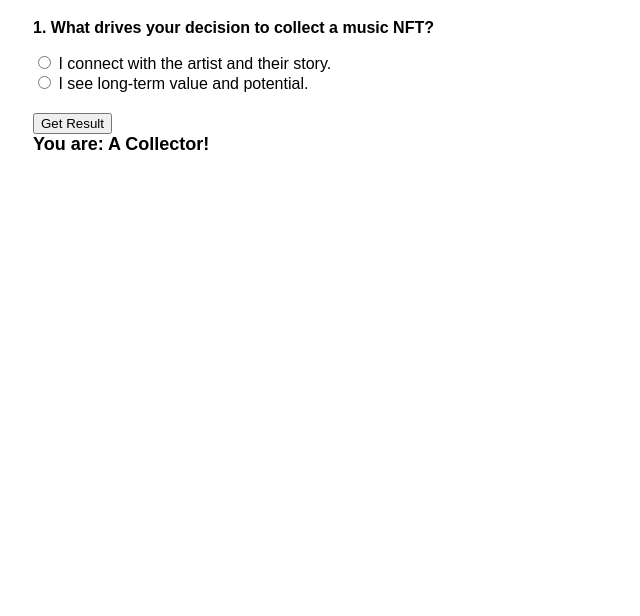
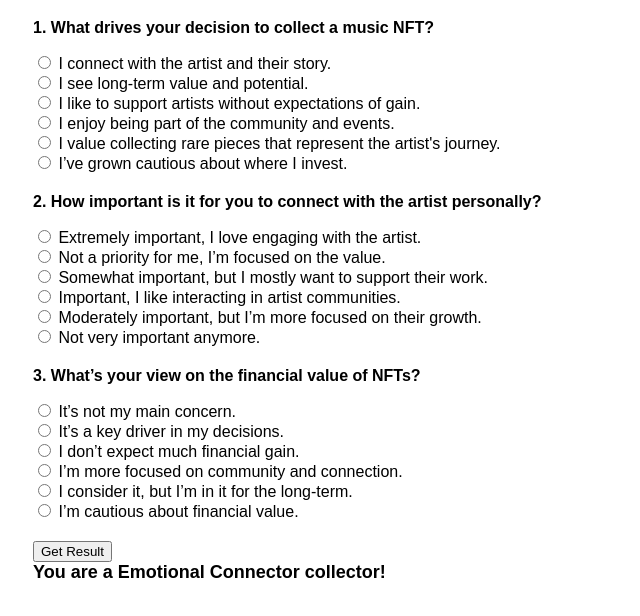
Before and after one commit to WIDEEYEFEELS/music-collector-type, a plain HTML site: page index.html in a window 1280 px wide. Both pictures are taken after a click on the button "Get Result". Shown: the part 126-742 px from the top of the page, without its empty margins (307-947 px from the left). Drawn offline with Linux system fonts and the light colour scheme.

Commit message:
Update index.html

```diff
--- a/index.html
+++ b/index.html
@@ -15,17 +15,41 @@
 <body>
     <div class="container">
         <h1>What Kind of Music NFT Collector Are You?</h1>
-        <div id="quiz">
-            <div class="question" data-archetype="A">
+        <form id="quizForm">
+            <div class="question">
                 <p>1. What drives your decision to collect a music NFT?</p>
-                <input type="radio" name="q1" value="A"> I connect with the artist and their story.<br>
-                <input type="radio" name="q1" value="B"> I see long-term value and potential.<br>
-                <!-- Add other choices here -->
+                <input type="radio" name="q1" value="Emotional Connector"> I connect with the artist and their story.<br>
+                <input type="radio" name="q1" value="Value-Seeker"> I see long-term value and potential.<br>
+                <input type="radio" name="q1" value="Pragmatic Supporter"> I like to support artists without expectations of gain.<br>
+                <input type="radio" name="q1" value="Community-Engaged Collector"> I enjoy being part of the community and events.<br>
+                <input type="radio" name="q1" value="Long-Term Patron"> I value collecting rare pieces that represent the artist's journey.<br>
+                <input type="radio" name="q1" value="Skeptical Investor"> I’ve grown cautious about where I invest.<br>
             </div>
-            <!-- Repeat for all questions -->
 
-            <button onclick="getResult()">Get Result</button>
-        </div>
+            <div class="question">
+                <p>2. How important is it for you to connect with the artist personally?</p>
+                <input type="radio" name="q2" value="Emotional Connector"> Extremely important, I love engaging with the artist.<br>
+                <input type="radio" name="q2" value="Value-Seeker"> Not a priority for me, I’m focused on the value.<br>
+                <input type="radio" name="q2" value="Pragmatic Supporter"> Somewhat important, but I mostly want to support their work.<br>
+                <input type="radio" name="q2" value="Community-Engaged Collector"> Important, I like interacting in artist communities.<br>
+                <input type="radio" name="q2" value="Long-Term Patron"> Moderately important, but I’m more focused on their growth.<br>
+                <input type="radio" name="q2" value="Skeptical Investor"> Not very important anymore.<br>
+            </div>
+
+            <div class="question">
+                <p>3. What’s your view on the financial value of NFTs?</p>
+                <input type="radio" name="q3" value="Emotional Connector"> It’s not my main concern.<br>
+                <input type="radio" name="q3" value="Value-Seeker"> It’s a key driver in my decisions.<br>
+                <input type="radio" name="q3" value="Pragmatic Supporter"> I don’t expect much financial gain.<br>
+                <input type="radio" name="q3" value="Community-Engaged Collector"> I’m more focused on community and connection.<br>
+                <input type="radio" name="q3" value="Long-Term Patron"> I consider it, but I’m in it for the long-term.<br>
+                <input type="radio" name="q3" value="Skeptical Investor"> I’m cautious about financial value.<br>
+            </div>
+
+            <!-- Add more questions as needed -->
+
+            <button type="button" onclick="getResult()">Get Result</button>
+        </form>
 
         <div class="result" id="result">
             <!-- Results will show here -->
@@ -34,17 +58,31 @@
 
     <script>
         function getResult() {
-            let scores = { A: 0, B: 0, C: 0, D: 0, E: 0, F: 0 };
+            // Initialize the scores for each archetype
+            let scores = {
+                "Emotional Connector": 0,
+                "Value-Seeker": 0,
+                "Pragmatic Supporter": 0,
+                "Community-Engaged Collector": 0,
+                "Long-Term Patron": 0,
+                "Skeptical Investor": 0
+            };
+
+            // Get the selected answers
             let selectedAnswers = document.querySelectorAll('input[type="radio"]:checked');
 
+            // Tally the scores
             selectedAnswers.forEach(answer => {
                 scores[answer.value]++;
             });
 
+            // Determine the highest score
             let maxScore = Math.max(...Object.values(scores));
-            let archetype = Object.keys(scores).find(key => scores[key] === maxScore);
+            let resultArchetype = Object.keys(scores).find(key => scores[key] === maxScore);
 
-            document.getElementById('result').innerText = `You are: ${archetype} Collector!`;
+            // Display the result
+            let resultText = `You are a ${resultArchetype} collector!`;
+            document.getElementById('result').innerText = resultText;
             document.getElementById('result').style.display = 'block';
         }
     </script>
```
